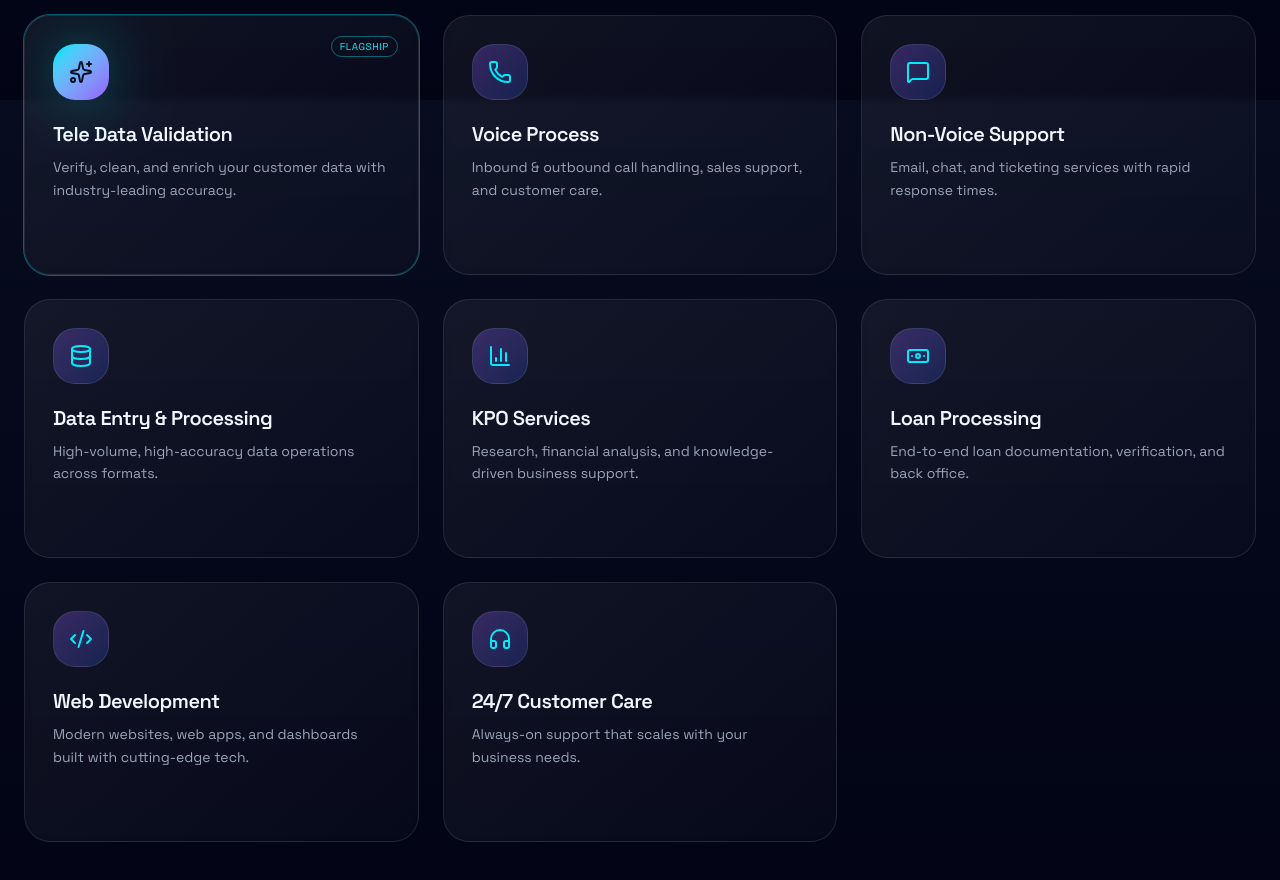
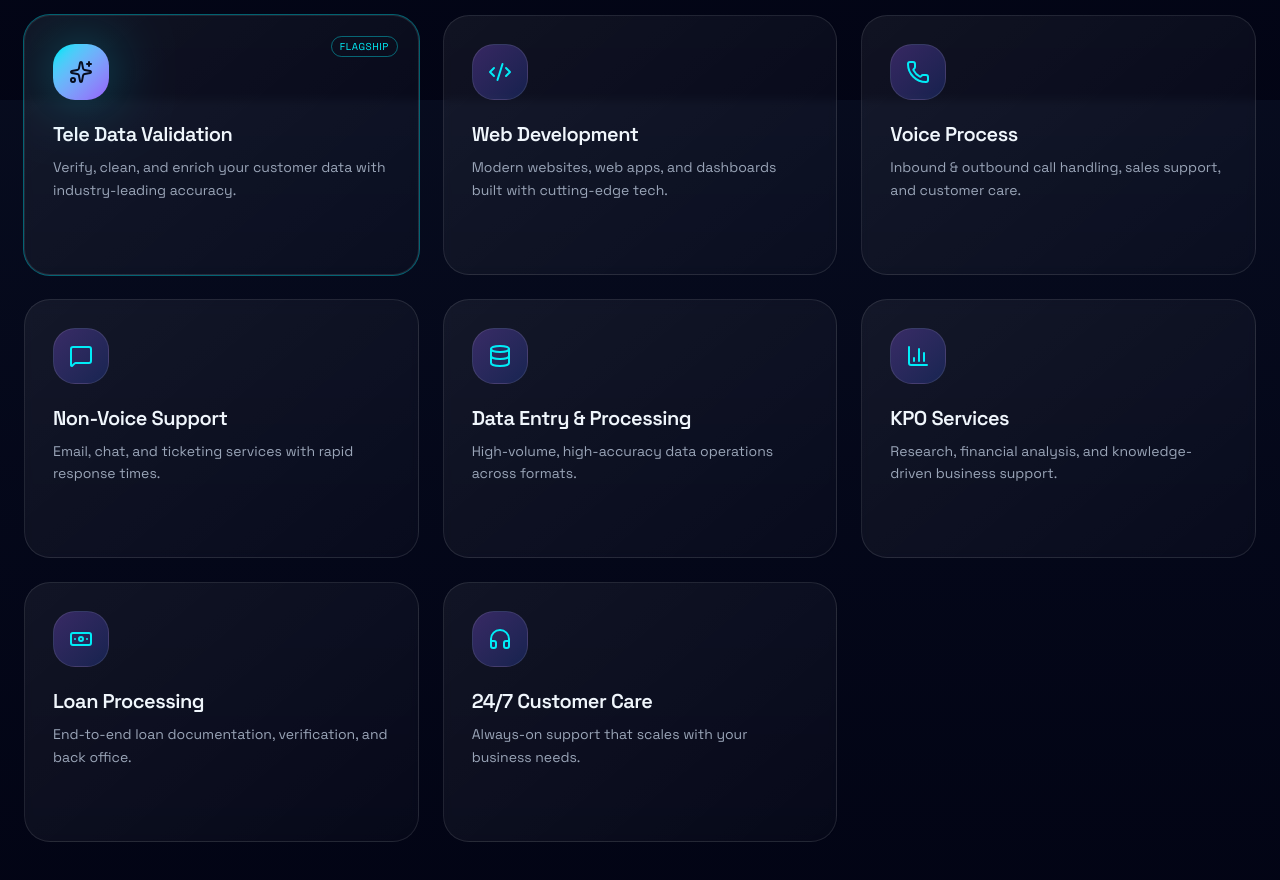
Before and after one commit to scamfreeindia-sfi/velantrio, a Next.js app: page /services in a window 1280 px wide. Shown: the part 700-1580 px from the top of the page. Built offline with nearby package versions, Linux system fonts and the light colour scheme.

Commit message:
feat: add Services section with interactive cards and BPO solution details

```diff
--- a/app/Components/Services.tsx
+++ b/app/Components/Services.tsx
@@ -10,12 +10,12 @@ const services = [
     desc: "Verify, clean, and enrich your customer data with industry-leading accuracy.",
     primary: true,
   },
+  { icon: Code2, title: "Web Development", desc: "Modern websites, web apps, and dashboards built with cutting-edge tech." },
   { icon: Phone, title: "Voice Process", desc: "Inbound & outbound call handling, sales support, and customer care." },
   { icon: MessageSquare, title: "Non-Voice Support", desc: "Email, chat, and ticketing services with rapid response times." },
   { icon: Database, title: "Data Entry & Processing", desc: "High-volume, high-accuracy data operations across formats." },
   { icon: BarChart3, title: "KPO Services", desc: "Research, financial analysis, and knowledge-driven business support." },
   { icon: Banknote, title: "Loan Processing", desc: "End-to-end loan documentation, verification, and back office." },
-  { icon: Code2, title: "Web Development", desc: "Modern websites, web apps, and dashboards built with cutting-edge tech." },
   { icon: Headphones, title: "24/7 Customer Care", desc: "Always-on support that scales with your business needs." },
 ];
 
```
